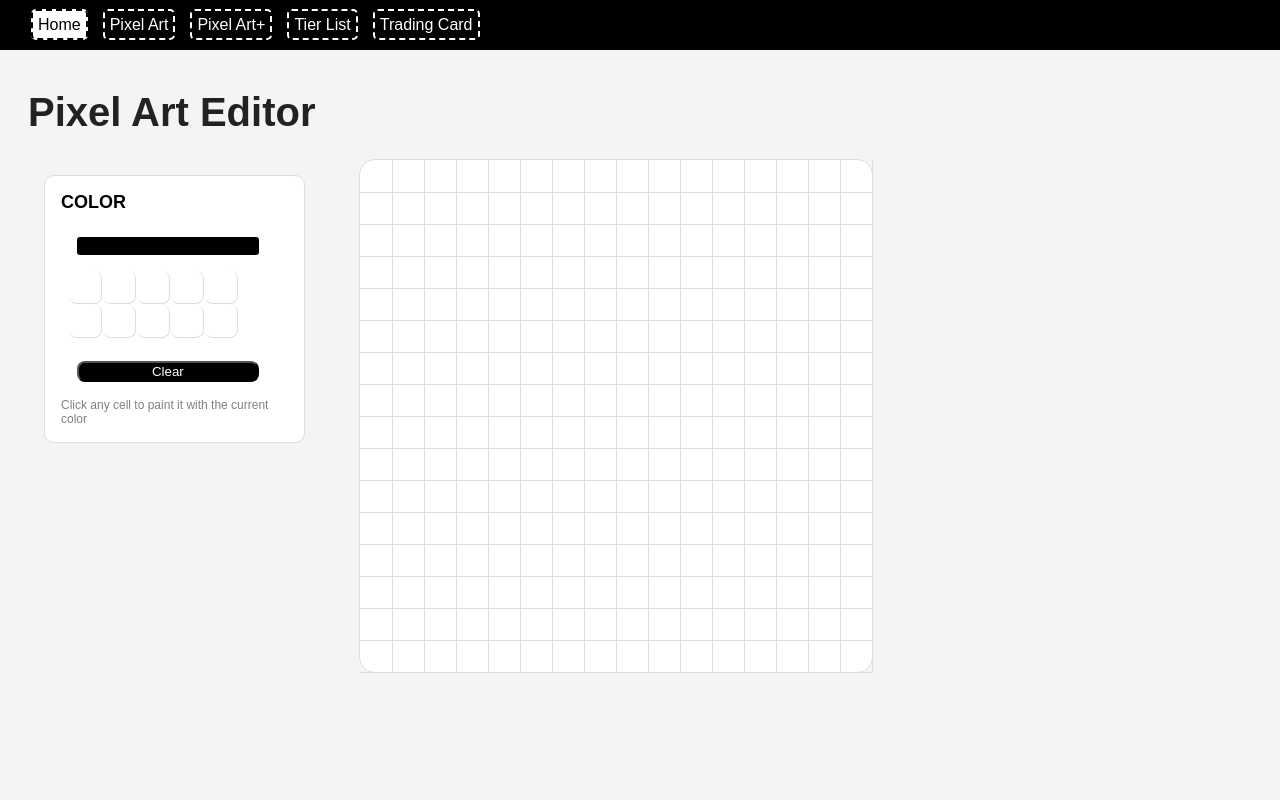
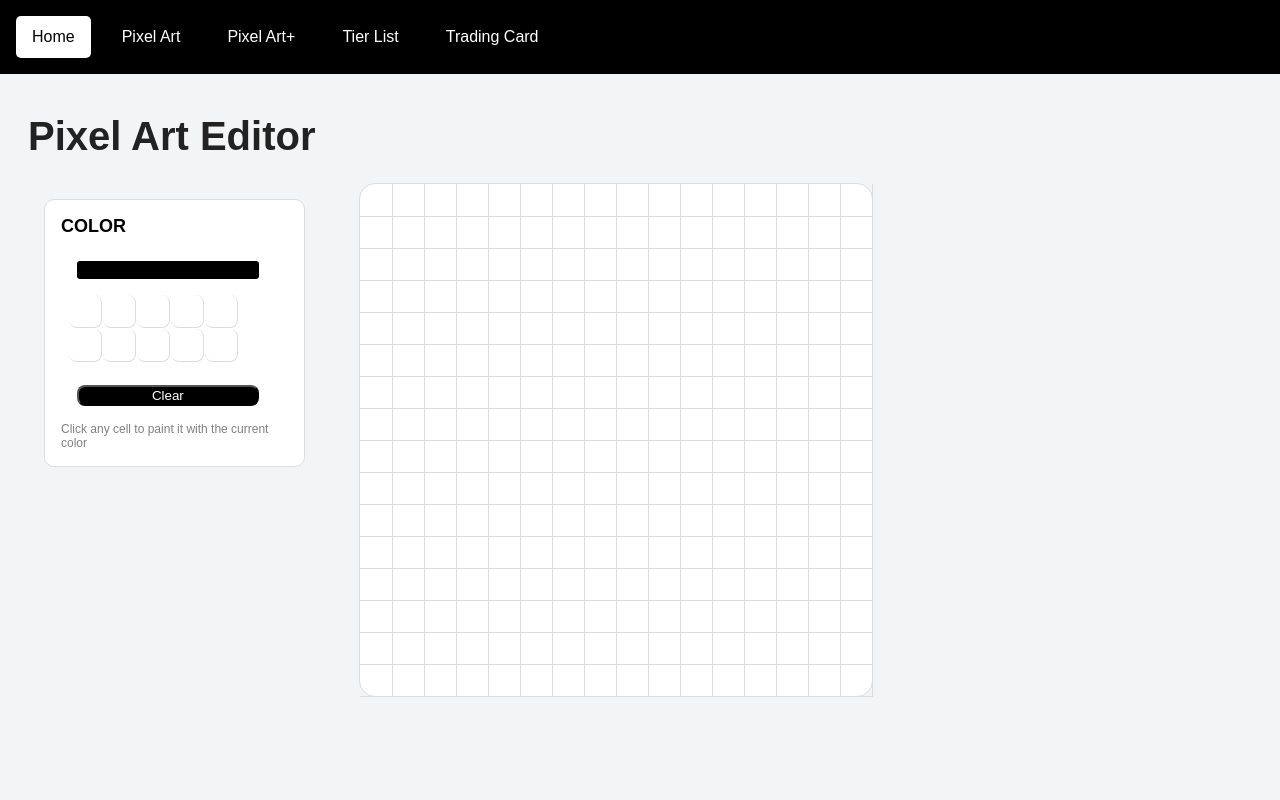
Before and after one commit to SouthBennett/pixel-art, a React (Vite) app in the folder pixel-art/: page / in a window 1280 px wide. Shown: the top 800 px of the page. Built offline with nearby package versions, Linux system fonts and the light colour scheme.

Commit message:
Finished navbar / header

```diff
--- a/pixel-art/src/components/Header.css
+++ b/pixel-art/src/components/Header.css
@@ -6,19 +6,24 @@
   padding: 1rem;
 }
 
+nav {
+  display: flex;
+  gap: 15px;
+}
+
 .nav-link {
-  margin-left: 15px;
+  /* margin-left: 15px; */
   color: white;
   text-decoration: none;
-  border-width: 2px;
-  border-style: dashed;
+  /* border-width: 2px; */
   background-color: black;
   border-radius: 5px;
-  padding: 5px
+  padding: 12px 16px;
+  cursor: pointer;
 }
 
 .nav-link:hover {
-  text-decoration: underline;
+  background-color: rgb(41, 39, 39);
 }
 
 .dark-mode {
--- a/pixel-art/src/components/Header.jsx
+++ b/pixel-art/src/components/Header.jsx
@@ -7,11 +7,11 @@ export default function Header() {
   return (
     <header className="header" id="header">
       <nav>
-        <a onClick={() => setActiveTab("Home")} href="" className={activeTab === "Home" ? "nav-link active" : "nav-link"}>Home</a>
-        <a onClick={() => setActiveTab("Pixel Art")} href="" className={activeTab === "Pixel Art" ? "nav-link active" : "nav-link"}>Pixel Art</a>
-        <a onClick={() => setActiveTab("Pixel Art+")} href="" className={activeTab === "Pixel Art+" ? "nav-link active" : "nav-link"}>Pixel Art+</a>
-        <a onClick={() => setActiveTab("Tier List")} href="" className={activeTab === "Tier List" ? "nav-link active" : "nav-link"}>Tier List</a>
-        <a onClick={() => setActiveTab("Trading Card")} href="" className={activeTab === "Trading Card" ? "nav-link active" : "nav-link"}>Trading Card</a>
+        <a onClick={() => setActiveTab("Home")} className={activeTab === "Home" ? "nav-link active" : "nav-link"}>Home</a>
+        <a onClick={() => setActiveTab("Pixel Art")} className={activeTab === "Pixel Art" ? "nav-link active" : "nav-link"}>Pixel Art</a>
+        <a onClick={() => setActiveTab("Pixel Art+")} className={activeTab === "Pixel Art+" ? "nav-link active" : "nav-link"}>Pixel Art+</a>
+        <a onClick={() => setActiveTab("Tier List")} className={activeTab === "Tier List" ? "nav-link active" : "nav-link"}>Tier List</a>
+        <a onClick={() => setActiveTab("Trading Card")} className={activeTab === "Trading Card" ? "nav-link active" : "nav-link"}>Trading Card</a>
       </nav>
     </header>
   );
```
